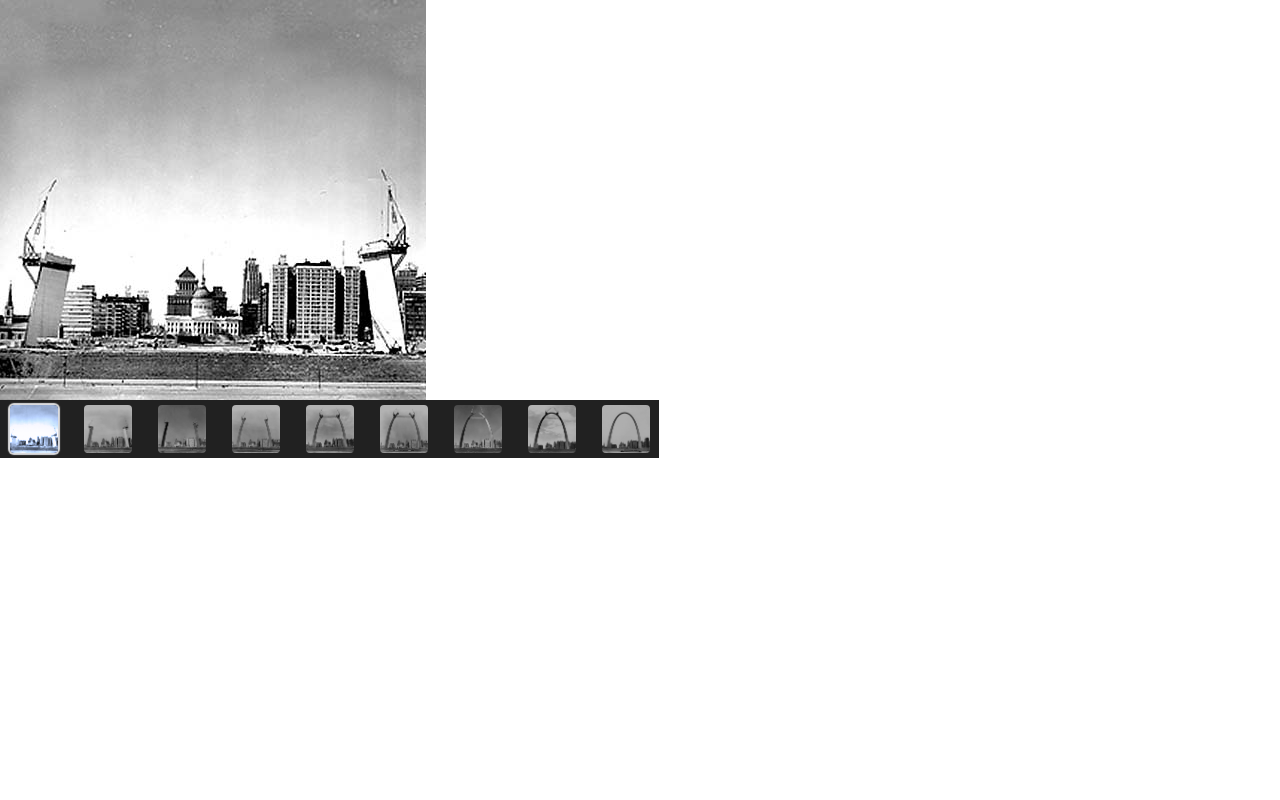
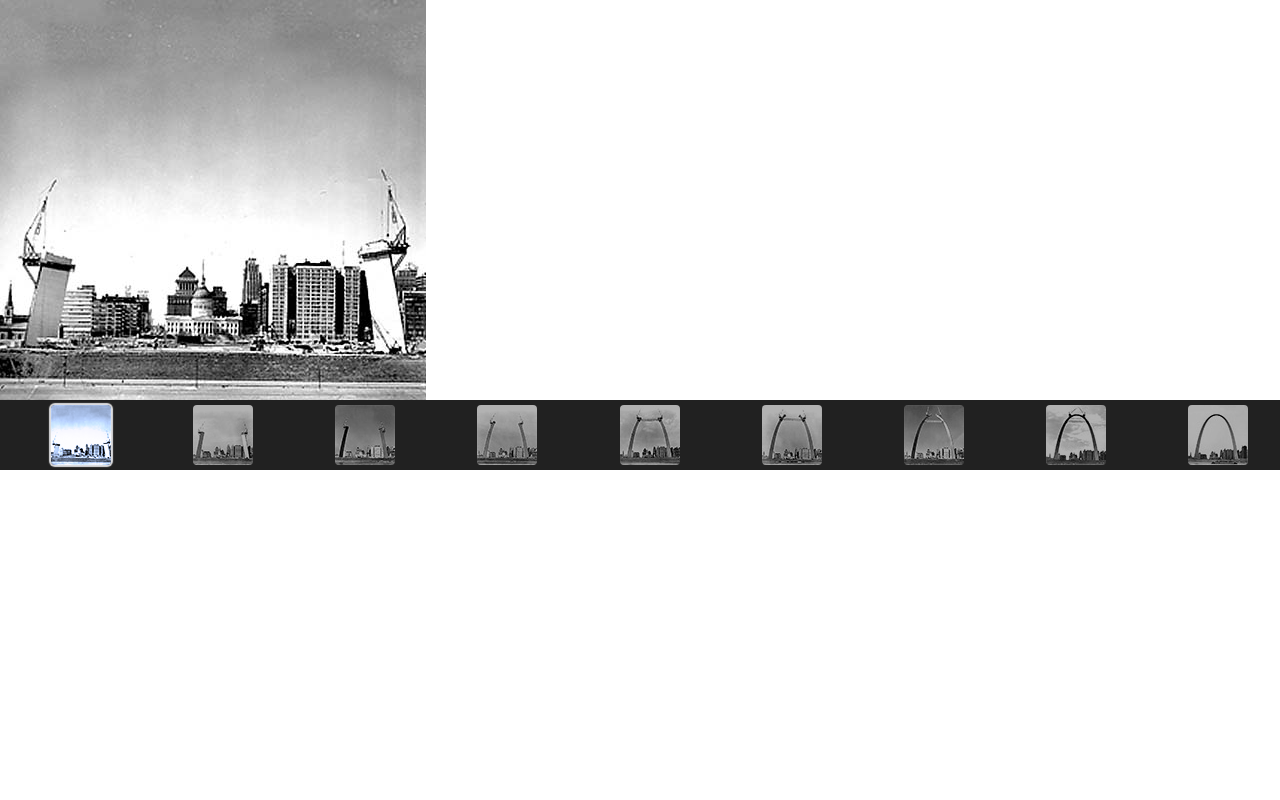
Before and after one commit to AlainGourves/projetPerso, a plain HTML site: page slider.html in a window 1280 px wide. Drawn offline with nearby package versions, Linux system fonts and the light colour scheme.

Commit message:
nav avec bg

```diff
--- a/css/wip.css
+++ b/css/wip.css
@@ -46,3 +46,69 @@
     filter: brightness(1) sepia(1) hue-rotate(180deg);
     box-shadow: 0 0 1px 2px hsla(0, 0%, 100%, 0.85);
 }
+
+
+/* nav avec background img */
+
+#navGal2 ul{
+    list-style-type: none;
+    background-color: rgb(33,33,33);
+    display: flex;
+    justify-content: space-around;
+    align-items: center;
+    width: 100%;
+    padding: .3rem .6rem;
+}
+
+
+#navGal2 li,
+#navGal2 a{
+    display: inline-block;
+    width: 60px;
+    height: 60px;
+    border-radius: 4px;
+}
+
+#navGal2 a{
+    background-image: url(../img/carousel/gallery-thumbs.jpg);
+    background-repeat: no-repeat;
+    background-size: cover;
+    filter: brightness(.7);
+    transition: all .5s;
+}
+
+#navGal2 a:hover,
+#navGal2 a:focus,
+#navGal2 a.selected{
+    filter: brightness(1) sepia(1) hue-rotate(180deg);
+    box-shadow: 0 0 1px 2px hsla(0, 0%, 100%, 0.85);
+}
+
+
+#navGal2 li:nth-of-type(1) a{
+    background-position-x:calc(540 / 9 * -0px);
+}
+#navGal2 li:nth-of-type(2) a{
+    background-position-x:calc(540 / 9 * -1px);
+}
+#navGal2 li:nth-of-type(3) a{
+    background-position-x:calc(540 / 9 * -2px);
+}
+#navGal2 li:nth-of-type(4) a{
+    background-position-x:calc(540 / 9 * -3px);
+}
+#navGal2 li:nth-of-type(5) a{
+    background-position-x:calc(540 / 9 * -4px);
+}
+#navGal2 li:nth-of-type(6) a{
+    background-position-x:calc(540 / 9 * -5px);
+}
+#navGal2 li:nth-of-type(7) a{
+    background-position-x:calc(540 / 9 * -6px);
+}
+#navGal2 li:nth-of-type(8) a{
+    background-position-x:calc(540 / 9 * -7px);
+}
+#navGal2 li:nth-of-type(9) a{
+    background-position-x:calc(540 / 9 * -8px);
+}
--- a/js/main.js
+++ b/js/main.js
@@ -2,7 +2,7 @@
 
 const gallery = document.querySelector('#gallery');
 const galleryImgs =gallery.querySelectorAll('img');
-const galleryNav = document.querySelector('#navGal');
+const galleryNav = document.querySelector('#navGal2');
 const galleryNavLinks = galleryNav.querySelectorAll('a');
 let gallerySelected = 0; // numéro photo affichée
 
@@ -12,12 +12,12 @@ function updateGallNav(x) {
     gallerySelected = x;
 }
 
+// ajouter la largeur de l'ascenceur à la largeur du slider
 function scrollbars(){
-    // ajouter la largeur de l'ascenceur à la largeur du slider
+    // calcule la largeur de l'ascenceur
     let w = gallery.offsetWidth - gallery.clientWidth;
     if(w > 0) {
-        let w2 = parseInt(window.getComputedStyle(gallery)['width']);
-        gallery.style.setProperty('width', w2 + w +'px');
+        gallery.style.width = gallery.offsetWidth + w +'px';
     }
 }
 
--- a/slider.html
+++ b/slider.html
@@ -27,17 +27,18 @@
                     <img src="./img/carousel/gateway-construction-08.jpg" id="image-08" class="gallery-img" alt="Contruction de l'arche, image 8">
                     <img src="./img/carousel/gateway-construction-09.jpg" id="image-09" class="gallery-img" alt="Contruction de l'arche, image 9">
                 </div>
-                <nav id="navGal">
+
+                <nav id="navGal2">
                     <ul>
-                        <li><a href="#image-01"><img src="./img/carousel/gateway-construction-01.jpg" class="gallery-thumb" alt="Contruction de l'arche"></a></li>
-                        <li><a href="#image-02"><img src="./img/carousel/gateway-construction-02.jpg" class="gallery-thumb" alt="Contruction de l'arche"></a></li>
-                        <li><a href="#image-03"><img src="./img/carousel/gateway-construction-03.jpg" class="gallery-thumb" alt="Contruction de l'arche"></a></li>
-                        <li><a href="#image-04"><img src="./img/carousel/gateway-construction-04.jpg" class="gallery-thumb" alt="Contruction de l'arche"></a></li>
-                        <li><a href="#image-05"><img src="./img/carousel/gateway-construction-05.jpg" class="gallery-thumb" alt="Contruction de l'arche"></a></li>
-                        <li><a href="#image-06"><img src="./img/carousel/gateway-construction-06.jpg" class="gallery-thumb" alt="Contruction de l'arche"></a></li>
-                        <li><a href="#image-07"><img src="./img/carousel/gateway-construction-07.jpg" class="gallery-thumb" alt="Contruction de l'arche"></a></li>
-                        <li><a href="#image-08"><img src="./img/carousel/gateway-construction-08.jpg" class="gallery-thumb" alt="Contruction de l'arche"></a></li>
-                        <li><a href="#image-09"><img src="./img/carousel/gateway-construction-09.jpg" class="gallery-thumb" alt="Contruction de l'arche"></a></li>
+                        <li><a href="#image-01"></a></li>
+                        <li><a href="#image-02"></a></li>
+                        <li><a href="#image-03"></a></li>
+                        <li><a href="#image-04"></a></li>
+                        <li><a href="#image-05"></a></li>
+                        <li><a href="#image-06"></a></li>
+                        <li><a href="#image-07"></a></li>
+                        <li><a href="#image-08"></a></li>
+                        <li><a href="#image-09"></a></li>
                     </ul>
                 </nav>
 
@@ -47,6 +48,11 @@
 
 
     <script src="./js/main.js"></script>
+    <script>
+        window.addEventListener("load", e => {
+            scrollbars();
+        });
+    </script>
 </body>
 
 </html>
```
Also changed, not shown: sass/main.scss (+10 -0 lines), img/carousel/gallery-thumbs.jpg (added).
